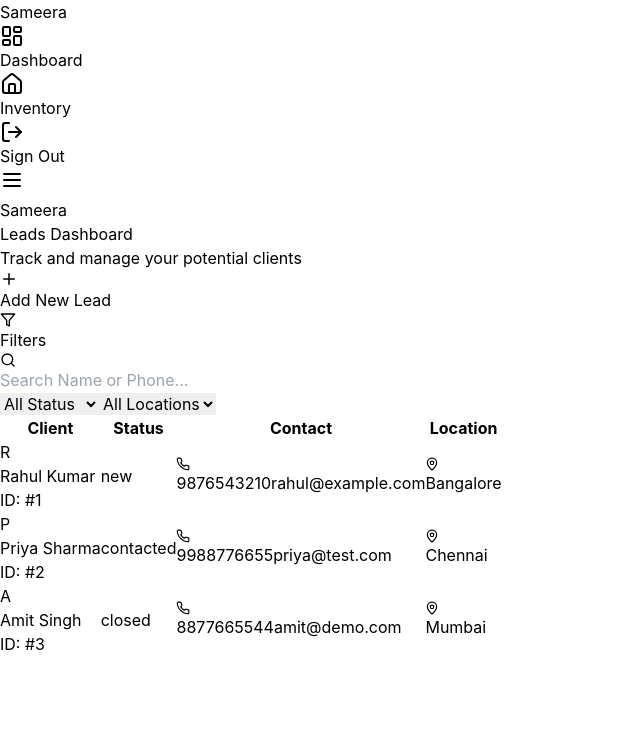
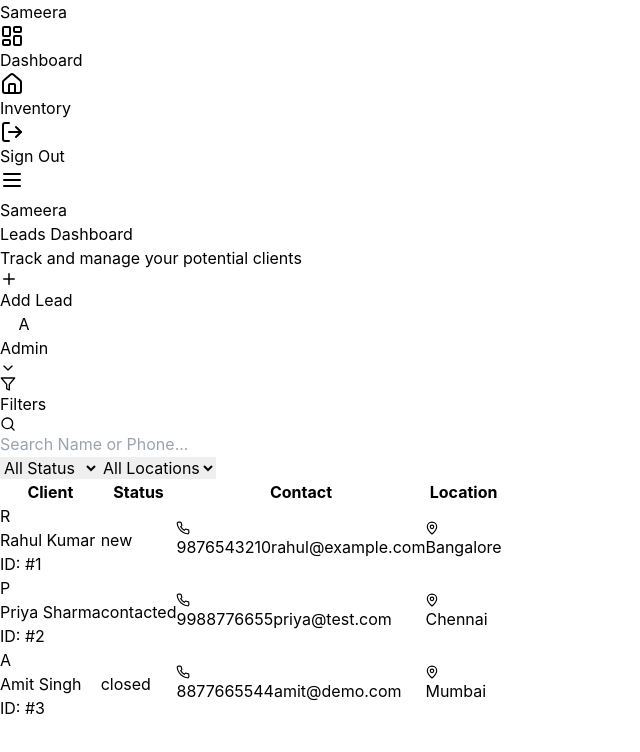
Before and after one commit to sammetauniverse/sameera-broker-frontend, a React (Vite) app: page /leads in a window 1280 px wide. Shown: the top 752 px of the page, without its empty margins (0-640 px from the left). Built offline with nearby package versions, Linux system fonts and the light colour scheme; sample sign-in values are in the browser's storage.

Commit message:
Add profile dropdown and fix lead features

```diff
--- a/src/pages/Leads.jsx
+++ b/src/pages/Leads.jsx
@@ -1,29 +1,38 @@
 import { useState } from 'react';
+import { useNavigate } from 'react-router-dom';
 import Layout from '../components/Layout';
 import AddLeadModal from '../components/AddLeadModal';
-import { Plus, Phone, MapPin, Search, Filter } from 'lucide-react';
+import {
+  Plus, Phone, MapPin, Search, Filter, User, LogOut, ChevronDown
+} from 'lucide-react';
 
 export default function Leads() {
-  // 1. Initial Mock Data
-  const INITIAL_LEADS = [
+  const navigate = useNavigate();
+
+  // --- STATE MANAGEMENT ---
+  const [leads, setLeads] = useState([
     { id: 1, name: "Rahul Kumar", phone: "9876543210", location: "Bangalore", status: "new", email: "rahul@example.com" },
     { id: 2, name: "Priya Sharma", phone: "9988776655", location: "Chennai", status: "contacted", email: "priya@test.com" },
     { id: 3, name: "Amit Singh", phone: "8877665544", location: "Mumbai", status: "closed", email: "amit@demo.com" },
-  ];
+  ]);
 
-  // 2. State to hold leads and filters
-  const [leads, setLeads] = useState(INITIAL_LEADS);
   const [isModalOpen, setIsModalOpen] = useState(false);
+  const [isProfileOpen, setIsProfileOpen] = useState(false); // Profile Dropdown State
   const [searchTerm, setSearchTerm] = useState('');
   const [statusFilter, setStatusFilter] = useState('All Status');
   const [locationFilter, setLocationFilter] = useState('All Locations');
 
-  // 3. Function to ADD the new lead to the list instantly
+  // --- HANDLERS ---
   const handleSaveLead = (newLead) => {
-    setLeads([newLead, ...leads]); // Put new lead at the top
+    setLeads([newLead, ...leads]);
   };
 
-  // 4. Advanced Filtering Logic
+  const handleLogout = () => {
+    localStorage.removeItem('token');
+    navigate('/');
+  };
+
+  // --- FILTER LOGIC ---
   const filteredLeads = leads.filter(lead => {
     const matchesSearch =
       lead.name?.toLowerCase().includes(searchTerm.toLowerCase()) ||
@@ -46,28 +55,65 @@ export default function Leads() {
 
   return (
     <Layout>
-      <div className="max-w-7xl mx-auto space-y-6">
-        {/* Header */}
-        <div className="flex flex-col md:flex-row justify-between items-start md:items-center gap-4">
+      {/* --- HEADER WITH PROFILE --- */}
+      <div className="flex flex-col md:flex-row justify-between items-start md:items-center gap-4 mb-8">
         <div>
           <h1 className="text-3xl font-bold text-gray-900">Leads Dashboard</h1>
           <p className="text-gray-500 text-sm mt-1">Track and manage your potential clients</p>
         </div>
+
+        <div className="flex items-center gap-4">
+          {/* Add Lead Button */}
           <button
             onClick={() => setIsModalOpen(true)}
             className="bg-indigo-600 hover:bg-indigo-700 text-white px-5 py-2.5 rounded-xl font-medium flex items-center gap-2 shadow-lg shadow-indigo-100 transition-all"
           >
-            <Plus size={18} /> Add New Lead
+            <Plus size={18} /> Add Lead
+          </button>
+
+          {/* Profile Dropdown */}
+          <div className="relative">
+            <button
+              onClick={() => setIsProfileOpen(!isProfileOpen)}
+              className="flex items-center gap-2 bg-white border border-gray-200 rounded-xl px-4 py-2.5 hover:bg-gray-50 transition-colors"
+            >
+              <div className="w-8 h-8 bg-indigo-100 rounded-full flex items-center justify-center text-indigo-700 font-bold text-xs">
+                A
+              </div>
+              <span className="text-sm font-medium text-gray-700">Admin</span>
+              <ChevronDown size={16} className="text-gray-400" />
+            </button>
+
+            {isProfileOpen && (
+              <div className="absolute right-0 mt-2 w-48 bg-white rounded-xl shadow-xl border border-gray-100 py-1 z-50 animate-in fade-in zoom-in duration-100">
+                <div className="px-4 py-3 border-b border-gray-50">
+                  <p className="text-sm font-semibold text-gray-900">Administrator</p>
+                  <p className="text-xs text-gray-500">admin@sameera.com</p>
+                </div>
+                <button
+                  onClick={() => navigate('/profile')}
+                  className="w-full px-4 py-2 text-left text-sm text-gray-700 hover:bg-gray-50 flex items-center gap-2"
+                >
+                  <User size={14} /> Profile
+                </button>
+                <button
+                  onClick={handleLogout}
+                  className="w-full px-4 py-2 text-left text-sm text-red-600 hover:bg-red-50 flex items-center gap-2"
+                >
+                  <LogOut size={14} /> Sign Out
                 </button>
               </div>
+            )}
+          </div>
+        </div>
+      </div>
 
-        {/* Filters Section */}
-        <div className="bg-white p-5 rounded-2xl border border-gray-100 shadow-sm">
+      {/* --- FILTERS SECTION --- */}
+      <div className="bg-white p-5 rounded-2xl border border-gray-100 shadow-sm mb-6">
         <div className="flex items-center gap-2 mb-4 text-gray-800 font-semibold text-sm">
           <Filter size={16} className="text-indigo-600" /> Filters
         </div>
         <div className="grid grid-cols-1 md:grid-cols-3 gap-4">
-            {/* Search Bar */}
           <div className="relative">
             <Search className="absolute left-3 top-2.5 text-gray-400" size={16} />
             <input
@@ -79,7 +125,6 @@ export default function Leads() {
             />
           </div>
 
-            {/* Status Switch */}
           <select
             className="w-full px-3 py-2 bg-gray-50 border border-gray-200 rounded-lg text-sm focus:outline-none focus:ring-2 focus:ring-indigo-500"
             value={statusFilter}
@@ -91,7 +136,6 @@ export default function Leads() {
             <option value="closed">Closed</option>
           </select>
 
-            {/* Location Switch (NEW FEATURE) */}
           <select
             className="w-full px-3 py-2 bg-gray-50 border border-gray-200 rounded-lg text-sm focus:outline-none focus:ring-2 focus:ring-indigo-500"
             value={locationFilter}
@@ -106,7 +150,7 @@ export default function Leads() {
         </div>
       </div>
 
-        {/* Table */}
+      {/* --- TABLE SECTION --- */}
       <div className="bg-white border border-gray-200 rounded-2xl shadow-sm overflow-hidden">
         <div className="overflow-x-auto">
           <table className="w-full">
@@ -166,13 +210,12 @@ export default function Leads() {
         </div>
       </div>
 
-        {/* Connect the Modal to the Save Function */}
+      {/* --- ADD LEAD MODAL --- */}
       <AddLeadModal
         isOpen={isModalOpen}
         onClose={() => setIsModalOpen(false)}
         onSave={handleSaveLead}
       />
-      </div>
     </Layout>
   );
 }
```
Lines whose indentation alone changed are shown as unchanged.
